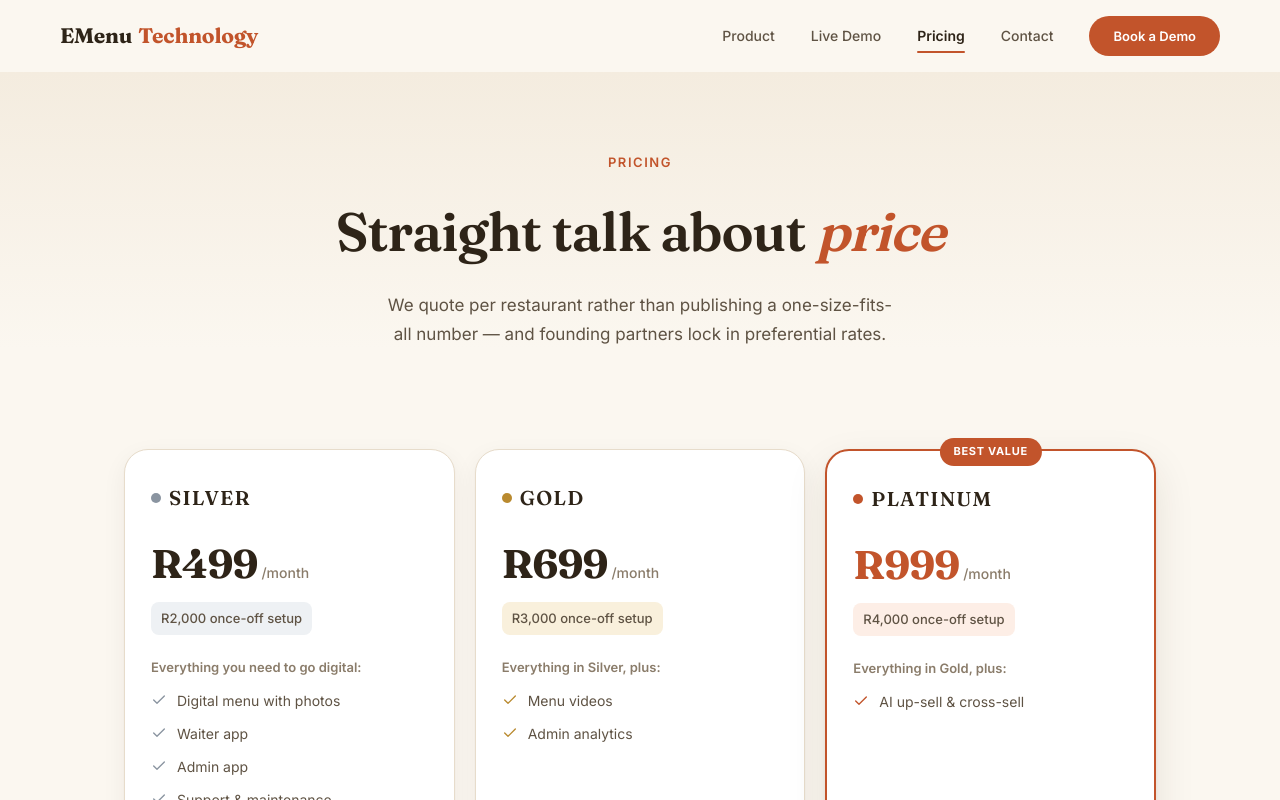
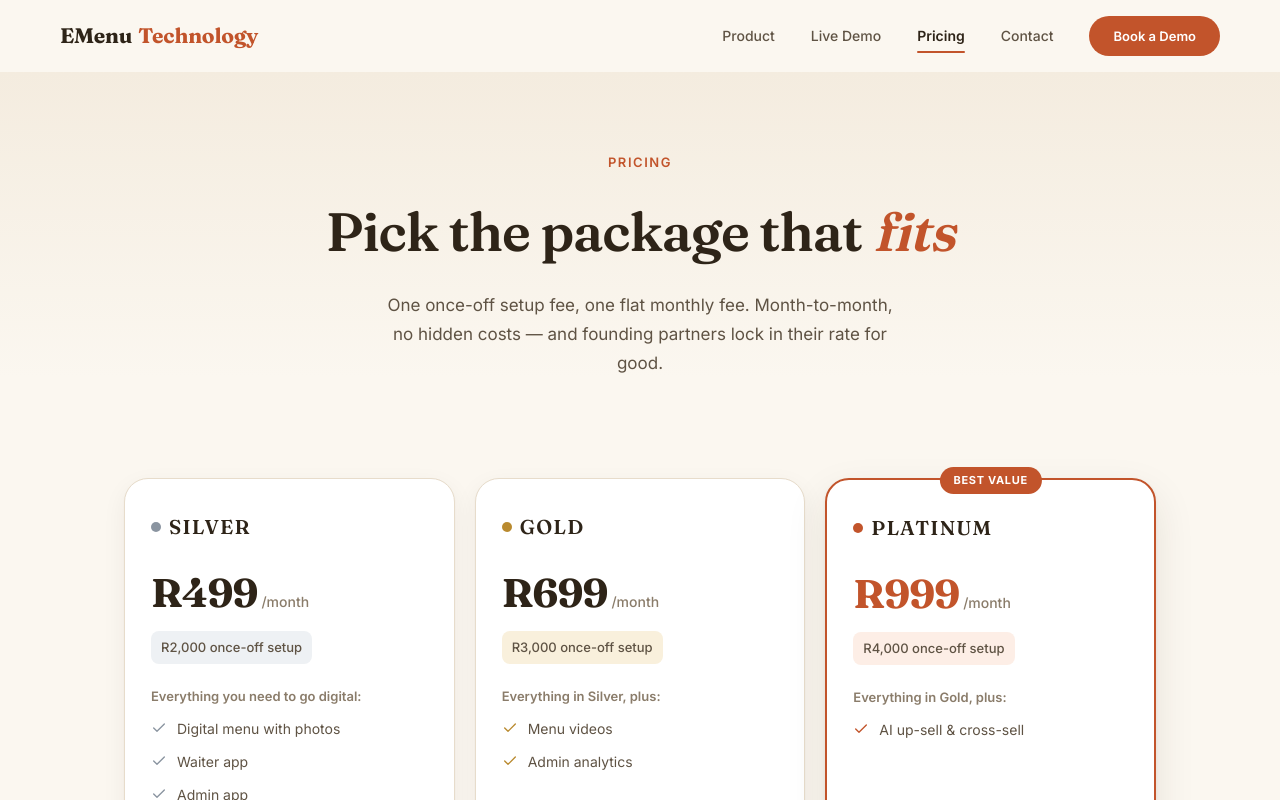
Before and after one commit to KingKj-13/EmenuTechnologies, a Next.js app: page /pricing in a window 1280 px wide. Shown: the top 800 px of the page. Built offline with nearby package versions, Linux system fonts and the light colour scheme.

Commit message:
Add files via upload

```diff
--- a/src/app/pricing/layout.tsx
+++ b/src/app/pricing/layout.tsx
@@ -3,7 +3,7 @@
 export const metadata: Metadata = {
   title: "Pricing — EMenu Technology",
   description:
-    "One complete plan, quoted per restaurant. Founding partner restaurants get preferential rates locked in permanently. No long-term contracts.",
+    "Four clear packages from R499/month: Silver, Gold, Platinum, and Diamond. Once-off setup includes full menu digitisation. Month-to-month, no hidden costs.",
 };
 
 export default function PricingLayout({
--- a/src/app/pricing/page.tsx
+++ b/src/app/pricing/page.tsx
@@ -33,9 +33,9 @@
               color: "var(--ink)",
             }}
           >
-            Straight talk about{" "}
+            Pick the package that{" "}
             <span style={{ color: "var(--terracotta)", fontStyle: "italic" }}>
-              price
+              fits
             </span>
           </h1>
           <p
@@ -47,8 +47,8 @@
               lineHeight: 1.7,
             }}
           >
-            We quote per restaurant rather than publishing a one-size-fits-all
-            number — and founding partners lock in preferential rates.
+            One once-off setup fee, one flat monthly fee. Month-to-month, no
+            hidden costs — and founding partners lock in their rate for good.
           </p>
         </section>
 
```
